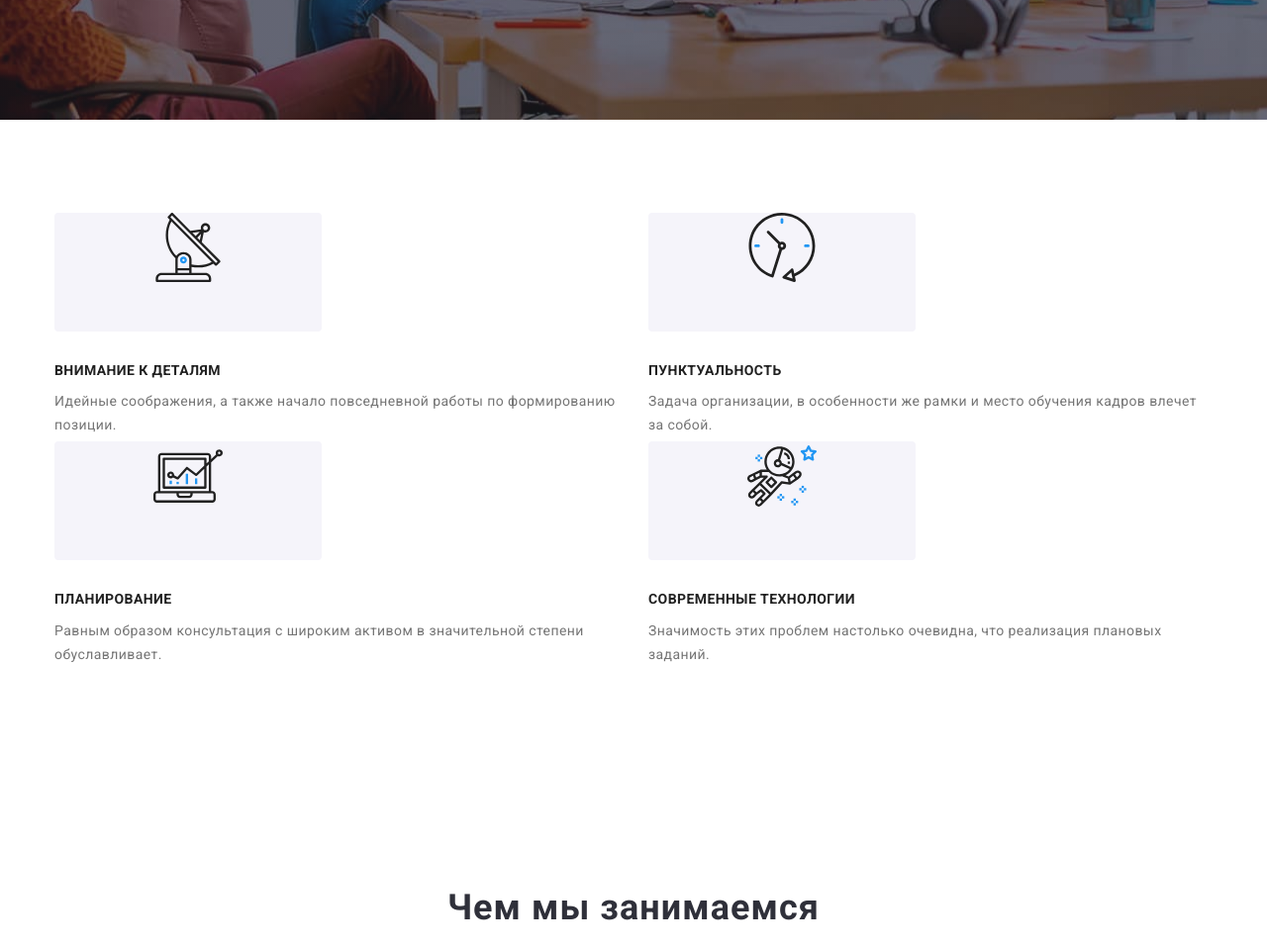
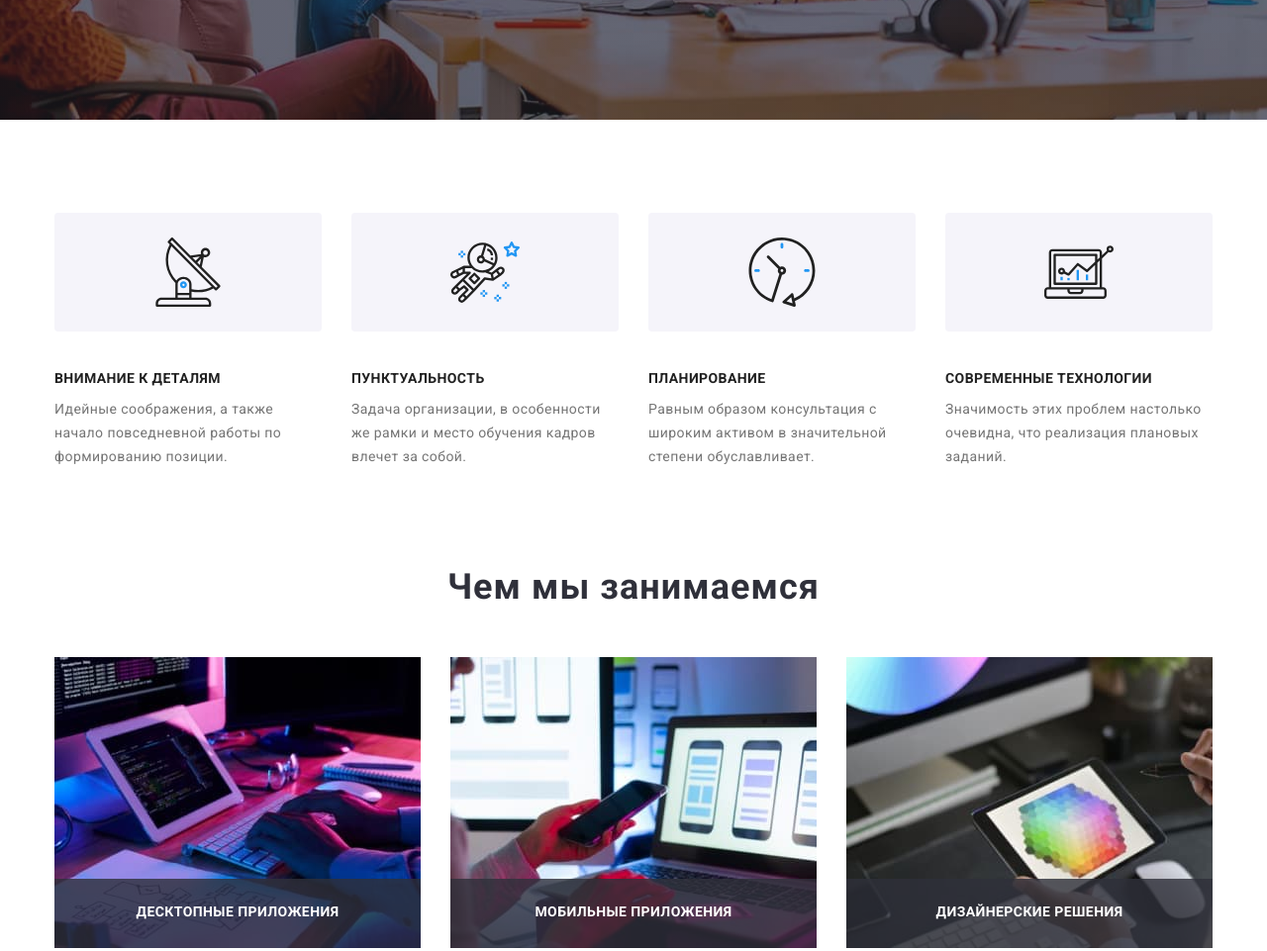
Before and after one commit to MeatyRenegade/-goit-markup-hw-08, a plain HTML site: page index.html in a window 1280 px wide. Shown: the part 560-1521 px from the top of the page at 99% size. Drawn offline with nearby package versions, Linux system fonts and the light colour scheme.

Commit message:
Имправлена секция особенностей

```diff
--- a/index.html
+++ b/index.html
@@ -97,40 +97,24 @@
         <div class="container">
           <ul class="features-list">
             <li class="features-item">
-              <div class="features-box">
-                <svg width="70" height="70">
-                  <use href="./images/sprite.svg#antenna"></use>
-                </svg>
-              </div>
+              <div class="features-box f-background-1"></div>
               <h3 class="feature-header">Внимание к деталям</h3>
-              <p class="item-p">Идейные соображения, а также начало повседневной работы по формированию позиции.</p>
+              <p>Идейные соображения, а также начало повседневной работы по формированию позиции.</p>
             </li>
             <li class="features-item">
-              <div class="features-box">
-                <svg width="70" height="70">
-                  <use href="./images/sprite.svg#clock"></use>
-                </svg>
-              </div>
+              <div class="features-box f-background-2"></div>
               <h3 class="feature-header">Пунктуальность</h3>
-              <p class="item-p">Задача организации, в особенности же рамки и место обучения кадров влечет за собой.</p>
+              <p>Задача организации, в особенности же рамки и место обучения кадров влечет за собой.</p>
             </li>
             <li class="features-item">
-              <div class="features-box">
-                <svg width="70" height="70">
-                  <use href="./images/sprite.svg#diagram"></use>
-                </svg>
-              </div>
+              <div class="features-box f-background-3"></div>
               <h3 class="feature-header">Планирование</h3>
-              <p class="item-p">Равным образом консультация с широким активом в значительной степени обуславливает.</p>
+              <p>Равным образом консультация с широким активом в значительной степени обуславливает.</p>
             </li>
             <li class="features-item">
-              <div class="features-box">
-                <svg width="70" height="70">
-                  <use href="./images/sprite.svg#astronaut"></use>
-                </svg>
-              </div>
+              <div class="features-box f-background-4"></div>
               <h3 class="feature-header">Современные технологии</h3>
-              <p class="item-p">Значимость этих проблем настолько очевидна, что реализация плановых заданий.</p>
+              <p>Значимость этих проблем настолько очевидна, что реализация плановых заданий.</p>
             </li>
           </ul>
         </div>
--- a/sass/components/_features.scss
+++ b/sass/components/_features.scss
@@ -5,13 +5,13 @@
 
   @media screen and (min-width: 1200px) {
     padding-top: 94px;
-    padding-bottom: 94px;
+    padding-bottom: 0;
   }
 }
 
 .features-list {
   justify-content: center;
-  padding-left: 0;
+  padding: 0;
   margin: 0;
   list-style: none;
 
@@ -21,6 +21,10 @@
     justify-content: space-between;
     margin-bottom: 30px;
   }
+
+  @media screen and (min-width: 1200px) {
+    margin-bottom: 0;
+  }
 }
 
 .features-item {
@@ -28,6 +32,10 @@
 
   @media screen and (min-width: 768px) {
     width: calc((100% - 30px) / 2);
+  }
+
+  @media screen and (min-width: 1200px) {
+    width: 270px;
   }
 }
 
@@ -38,22 +46,24 @@
   background-color: $wwd-backgr;
   margin-bottom: 30px;
   border-radius: 4px;
-  /* padding-top: 25px;
-  padding-bottom: 25px; */
-  /* padding-right: 192px;
-  padding-left: 192px; */
+  background-repeat: no-repeat;
+  background-position: center;
+}
 
-  @media screen and (min-width: 768px) {
-    width: calc((100% - 30px) / 2);
-    padding-right: 144px;
-    padding-left: 144px;
-  }
+.f-background-1 {
+  background-image: url(../images/features-svg/antenna-1.svg);
+}
 
-  @media screen and (min-width: 1200px) {
-    width: 270px;
-    padding-right: 100px;
-    padding-left: 100px;
-  }
+.f-background-2 {
+  background-image: url(../images/features-svg/astronaut-1.svg);
+}
+
+.f-background-3 {
+  background-image: url(../images/features-svg/clock-1.svg);
+}
+
+.f-background-4 {
+  background-image: url(../images/features-svg/diagram-1.svg);
 }
 
 .feature-header {
@@ -69,18 +79,3 @@
     text-align: center;
   }
 }
-
-.item-p {
-  /* width: 450px;
-  height: 50px;
-  margin-bottom: 0;
-
-  @media screen and (min-width: 768px) {
-    width: 354px;
-  }
-
-  @media screen and (min-width: 1200px) {
-    width: 270px;
-    height: 75px;
-  } */
-}
```
Also changed, not shown: css/main.css, css/main.min.css, images/features-svg/antenna-1.svg (renamed from images/features/antenna 1.svg), images/features-svg/astronaut-1.svg (renamed from images/features/astronaut 1.svg), images/features-svg/clock-1.svg (renamed from images/features/clock 1.svg), images/features-svg/diagram-1.svg (renamed from images/features/diagram 1.svg), 2 other files.
